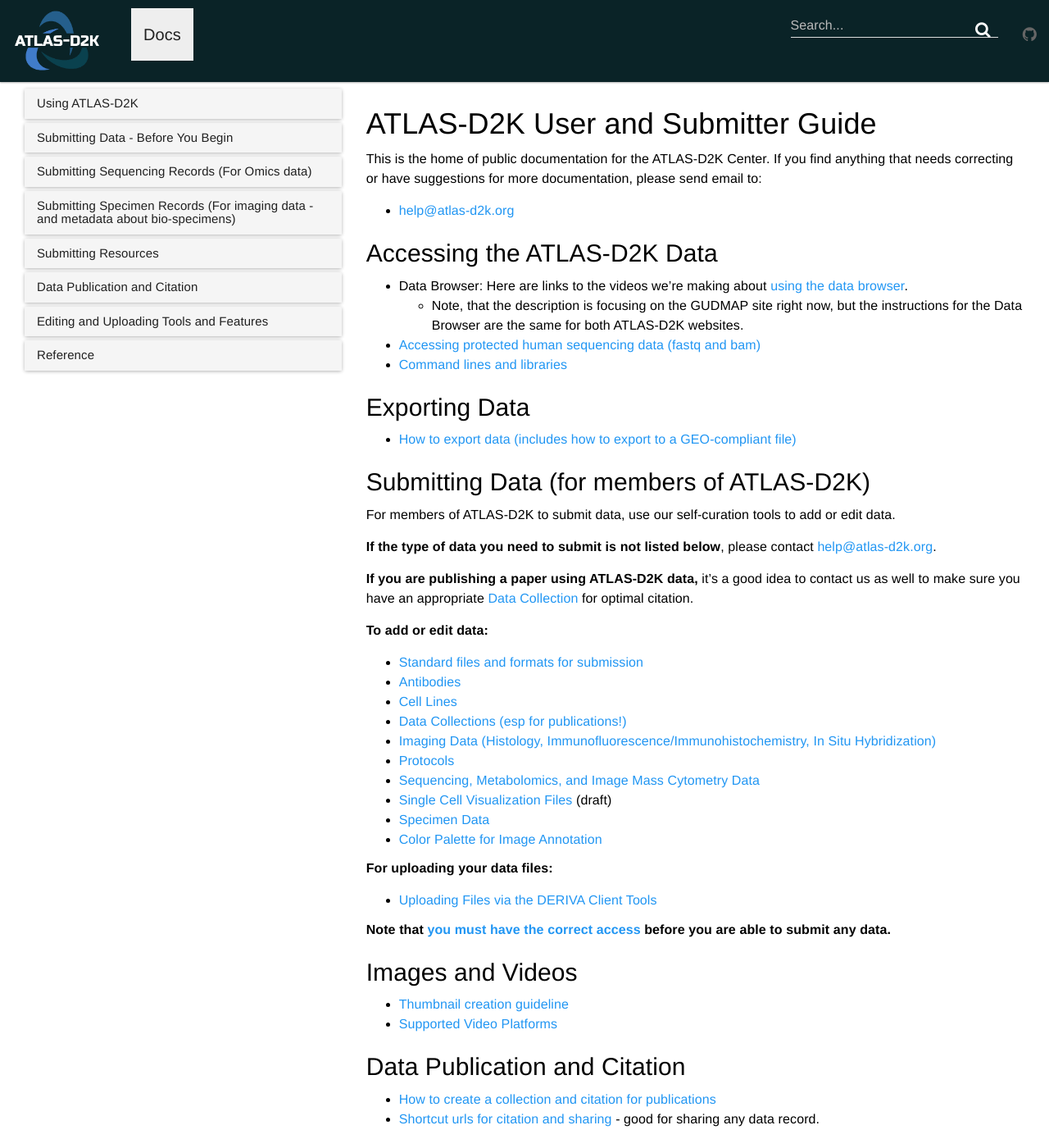
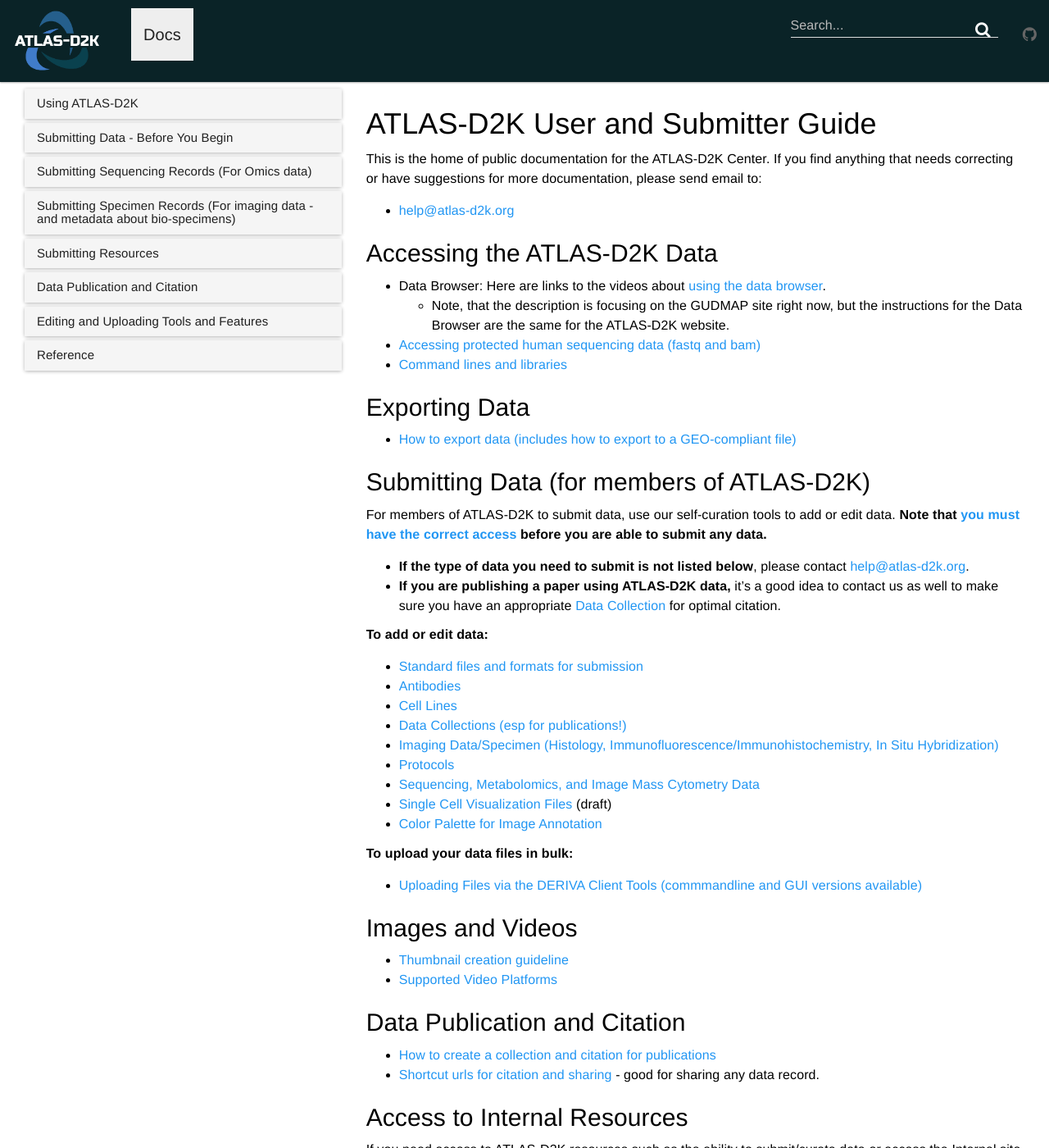
Before and after one commit to informatics-isi-edu/atlas-d2k-docs, a Jekyll site: the page built from docs/_docs/index.md, in a window 1280 px wide and 1400 px high. Shown: the whole window at 82% size. Built offline with Jekyll 4.4.1, drawn with Linux system fonts in a browser that asks for light colours.

Commit message:
fixing links on doc homepage

```diff
--- a/docs/_docs/index.md
+++ b/docs/_docs/index.md
@@ -11,8 +11,8 @@
 - [help@atlas-d2k.org](mailto:help@atlas-d2k.org)
 
 ## Accessing the ATLAS-D2K Data
-- Data Browser: Here are links to the videos we're making about [using the data browser](../using-the-atlas-d2k-data-browser).
-  - Note, that the description is focusing on the GUDMAP site right now, but the instructions for the Data Browser are the same for both ATLAS-D2K websites.
+- Data Browser: Here are links to the videos about [using the data browser](../using-the-atlas-d2k-data-browser).
+  - Note, that the description is focusing on the GUDMAP site right now, but the instructions for the Data Browser are the same for the ATLAS-D2K website.
 - [Accessing protected human sequencing data (fastq and bam)](../accessing-human-sequencing-data)
 - [Command lines and libraries](../command-lines-and-libraries)
 
@@ -21,28 +21,25 @@
 
 ## Submitting Data (for members of ATLAS-D2K)
 
-For members of ATLAS-D2K to submit data, use our self-curation tools to add or edit data.
+For members of ATLAS-D2K to submit data, use our self-curation tools to add or edit data. **Note that [you must have the correct access](../accessing-atlas-resources) before you are able to submit any data.**
 
-**If the type of data you need to submit is not listed below**, please contact [help@atlas-d2k.org](mailto:help@atlas-d2k.org).
-
-**If you are publishing a paper using ATLAS-D2K data,** it's a good idea to contact us as well to make sure you have an appropriate [Data Collection](../submitting-data-collections) for optimal citation.
+- **If the type of data you need to submit is not listed below**, please contact [help@atlas-d2k.org](mailto:help@atlas-d2k.org).
+- **If you are publishing a paper using ATLAS-D2K data,** it's a good idea to contact us as well to make sure you have an appropriate [Data Collection](../data-collections) for optimal citation.
 
 **To add or edit data:**
 - [Standard files and formats for submission](../standard-files-and-formats-for-submission)
 - [Antibodies](../antibodies)
 - [Cell Lines](../cell-lines)
 - [Data Collections (esp for publications!)](../data-collections)
-- [Imaging Data (Histology, Immunofluorescence/Immunohistochemistry, In Situ Hybridization)](../specimens)
+- [Imaging Data/Specimen (Histology, Immunofluorescence/Immunohistochemistry, In Situ Hybridization)](../specimen-v2)
 - [Protocols](../protocols)
-- [Sequencing, Metabolomics, and Image Mass Cytometry Data](../sequencing-metabolomics-imc-data)
+- [Sequencing, Metabolomics, and Image Mass Cytometry Data](../submitting-sequencing-data-v3-1)
 - [Single Cell Visualization Files](../single-cell-visualization-files) (draft)
-- [Specimen Data](../specimens)
 - [Color Palette for Image Annotation](../color-palette-for-image-annotation)
 
-**For uploading your data files:**
-- [Uploading Files via the DERIVA Client Tools](../uploading-files-using-deriva-client-tools)
+**To upload your data files in bulk:**
+- [Uploading Files via the DERIVA Client Tools (commmandline and GUI versions available)](../uploading-files-using-deriva-client-tools)
 
-**Note that [you must have the correct access](../accessing-gudmap-and-rbk-resources) before you are able to submit any data.**
 
 ## Images and Videos
 - [Thumbnail creation guideline](../thumbnail-creation-guideline)
```
Also changed, not shown: docs/_docs/using_gudmap_rbk/Using-the-ATLAS-D2K-Data-Browser.md (+2 -2 lines).
